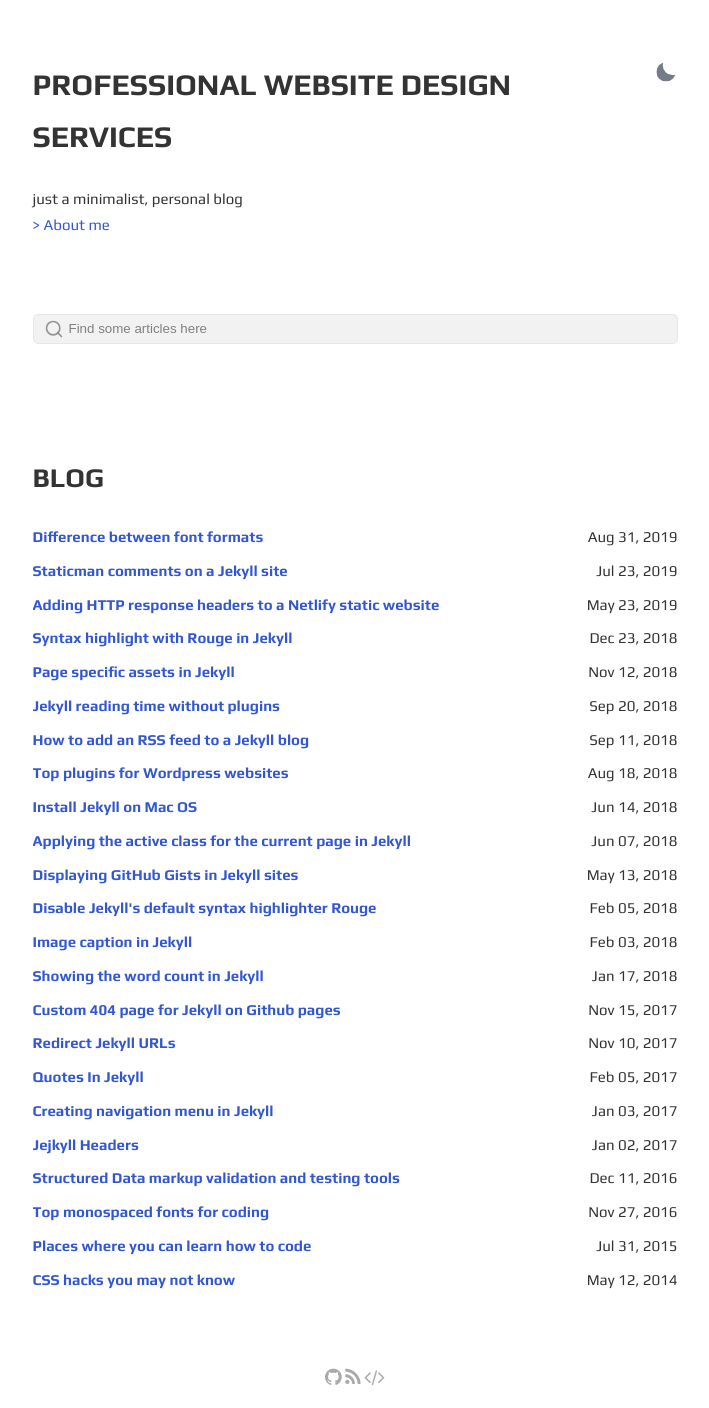
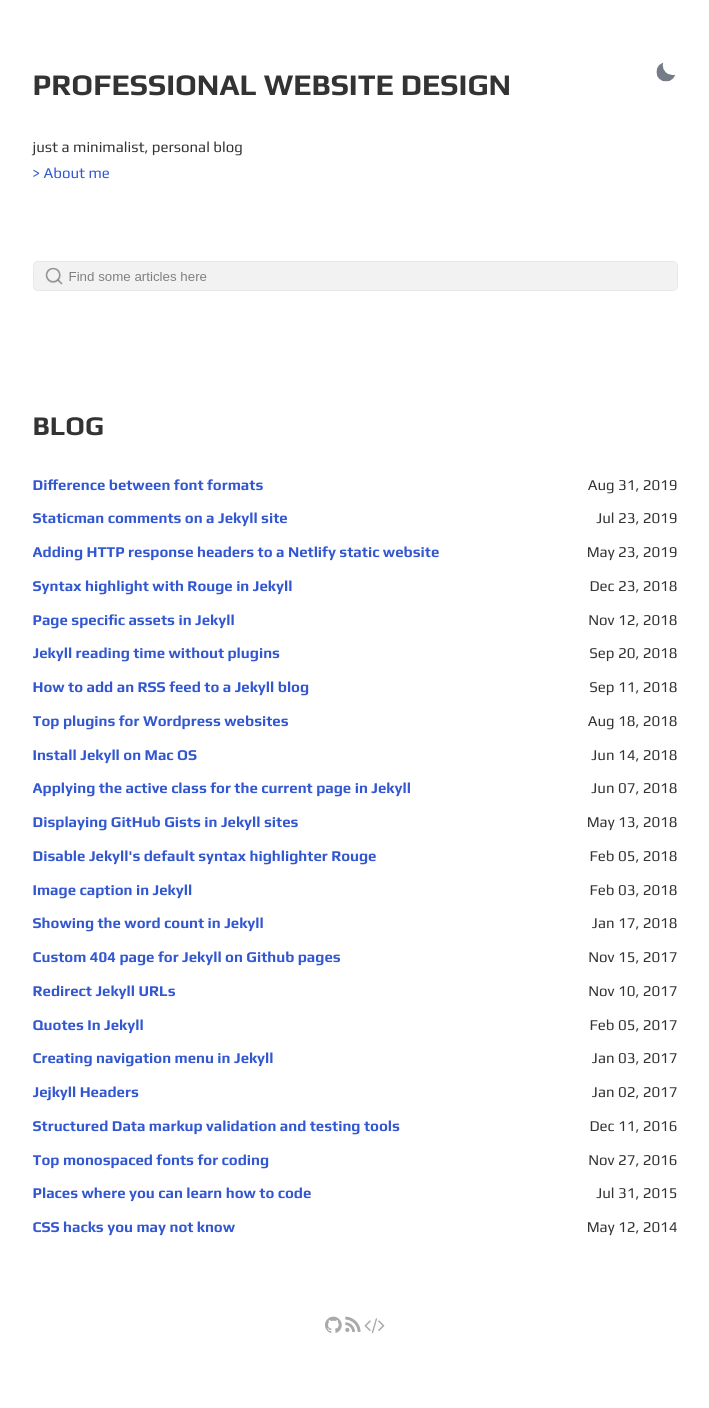
Before and after one commit to stackbit-projects/neat-hedgehog-29360, a Jekyll site: the page built from index.html, in a window 1280 px wide. Shown: the whole page, without its empty margins (285-994 px from the left). Built offline with Jekyll 4.4.1, drawn with Linux system fonts in a browser that asks for light colours; after the commit the page ends 1355 px from its top, so only the background shows below that.

Commit message:
index.html: changed

```diff
--- a/index.html
+++ b/index.html
@@ -3,7 +3,7 @@
 ---
 <section id="intro">
     <div class="flex-row-between">
-        <h1>Professional Website Design Services</h1>
+        <h1>Professional Website Design</h1>
         <button title="Change theme" id="theme-toggle" onclick="modeSwitcher()">
             <div></div>
         </button>
```
